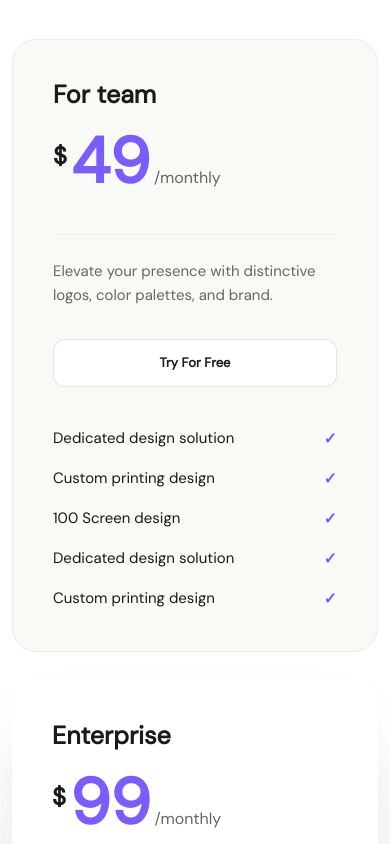
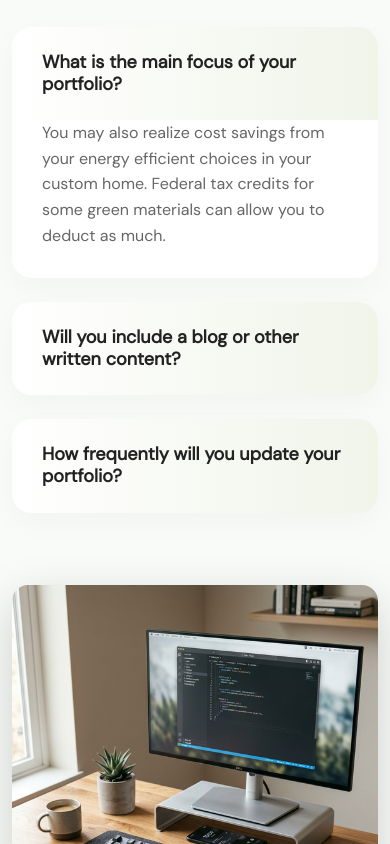
Before and after one commit to BismaSahr/SaadPortfolio, a React (Vite) app: page / in a window 390 px wide. Shown: the part 10100-10944 px from the top of the page. Built offline with nearby package versions, Linux system fonts and the light colour scheme.

Commit message:
added faq

```diff
--- /dev/null
+++ b/src/Components/FAQ/FAQ.css
@@ -0,0 +1,92 @@
+.faq-section {
+    background-color: #f8fbf8;
+    /* Light minty/greenish background matching reference */
+    padding: 100px 0;
+}
+
+.faq-badge {
+    background-color: #e9e5ff;
+    color: #8054ff;
+    font-size: 14px;
+    font-weight: 600;
+    padding: 6px 16px;
+    border-radius: 8px;
+}
+
+.faq-content h2 {
+    font-size: 52px;
+    line-height: 1.2;
+}
+
+/* Accordion Styling */
+.faq-accordion .accordion-item {
+    border: none !important;
+    border-radius: 20px !important;
+    overflow: hidden;
+    box-shadow: 0 10px 30px rgba(0, 0, 0, 0.03);
+    background-color: white !important;
+}
+
+.faq-accordion .accordion-button {
+    padding: 25px 30px !important;
+    font-size: 18px !important;
+    font-weight: 700 !important;
+    color: #222 !important;
+    background-color: white !important;
+    background-image: linear-gradient(90deg, #ffffff 0%, #f0f4e9 100%)!important;
+    box-shadow: none !important;
+    border: none !important;
+}
+
+.faq-accordion .accordion-button::after {
+    display: none !important;
+}
+
+.faq-accordion .accordion-body {
+    padding: 0 30px 30px 30px !important;
+    font-size: 16px;
+    line-height: 1.6;
+    color: #666;
+}
+
+.faq-head{
+    font-size: 48px !important;}
+/* Right Side Image & Badge */
+.faq-img {
+    width: 100%;
+    height: 600px;
+    object-fit: cover;
+    transition: transform 0.5s ease;
+}
+
+.faq-image-wrapper:hover .faq-img {
+    transform: scale(1.02);
+}
+
+.faq-circular-badge {
+    position: absolute;
+    bottom:150px;
+    left: -70px;
+    z-index: 10;
+}
+
+/* Mobile Adjustments */
+@media (max-width: 991px) {
+    .faq-section {
+        padding: 60px 0;
+    }
+
+    .faq-content h2 {
+        font-size: 36px;
+    }
+
+    .faq-img {
+        height: 400px;
+    }
+
+    .faq-circular-badge {
+        bottom: -20px;
+        left: 10px;
+        transform: scale(0.8);
+    }
+}
--- /dev/null
+++ b/src/Components/FAQ/FAQ.jsx
@@ -0,0 +1,71 @@
+import React from "react";
+import { Container, Row, Col, Accordion } from "react-bootstrap";
+import "./FAQ.css";
+import FaqImg from "../../assets/faq_img.png";
+import CircularBadge from "../CircularBadge/CircularBadge";
+
+const FAQ = () => {
+    const faqData = [
+        {
+            question: "What is the main focus of your portfolio?",
+            answer: "You may also realize cost savings from your energy efficient choices in your custom home. Federal tax credits for some green materials can allow you to deduct as much."
+        },
+        {
+            question: "Will you include a blog or other written content?",
+            answer: "Yes, I plan to integrate a blog section to share insights on UI/UX trends, development tips, and project case studies to provide more value to visitors."
+        },
+        {
+            question: "How frequently will you update your portfolio?",
+            answer: "I aim to update my portfolio at least once a month with new projects, experiments, and updated case studies to reflect my latest skills and growth."
+        }
+    ];
+
+    return (
+        <section className="faq-section py-5">
+            <Container>
+                <Row className="align-items-center gy-5">
+                    {/* Left Column: Text & Accordion */}
+                    <Col lg={7}>
+                        <div className="faq-content pe-lg-5">
+                            <span className="custom-primary custom-border text-uppercase bg-white rounded-3 px-3 py-1 fw-medium mb-3 d-inline-block">
+                                FAQ Page
+                            </span>
+                            <h2 className="fhead fw-bold text-dark mb-5">
+                                Get every single <br /> answer here
+                            </h2>
+
+                            <Accordion defaultActiveKey="0" className="faq-accordion">
+                                {faqData.map((item, index) => (
+                                    <Accordion.Item eventKey={index.toString()} key={index} className="mb-4">
+                                        <Accordion.Header className="faq-header">
+                                            {item.question}
+                                        </Accordion.Header>
+                                        <Accordion.Body className="faq-body">
+                                            {item.answer}
+                                        </Accordion.Body>
+                                    </Accordion.Item>
+                                ))}
+                            </Accordion>
+                        </div>
+                    </Col>
+
+                    {/* Right Column: Image & Badge */}
+                    <Col lg={5}>
+                        <div className="faq-image-wrapper position-relative">
+                            <img
+                                src={FaqImg}
+                                alt="FAQ Desk Setup"
+                                className="img-fluid rounded-4 faq-img shadow-lg"
+                            />
+                            <div className="faq-circular-badge">
+                                <CircularBadge />
+                            </div>
+                        </div>
+                    </Col>
+                </Row>
+            </Container>
+        </section>
+    );
+};
+
+export default FAQ;
--- a/src/screens/Home/Home.jsx
+++ b/src/screens/Home/Home.jsx
@@ -10,6 +10,7 @@ import Process from "../Processes/Process"
 import CircularBadge from "../../Components/CircularBadge/CircularBadge"
 import MyProjects from "../MyProjects/MyProjects"
 import Testimonials from "../Testimonials/Testimonials"
+import FAQ from "../../Components/FAQ/FAQ"
 import Pricing from "../Pricing/Pricing"
 import Contact from "../Contact/Contact"
 import Footer from "../../Components/Footer/Footer"
@@ -34,6 +35,7 @@ const Home = () => {
 
             <MyProjects />
             <Testimonials />
+            <FAQ />
             <Pricing />
             <Contact />
             <Footer />
```
Also changed, not shown: src/assets/faq_img.png (added).
